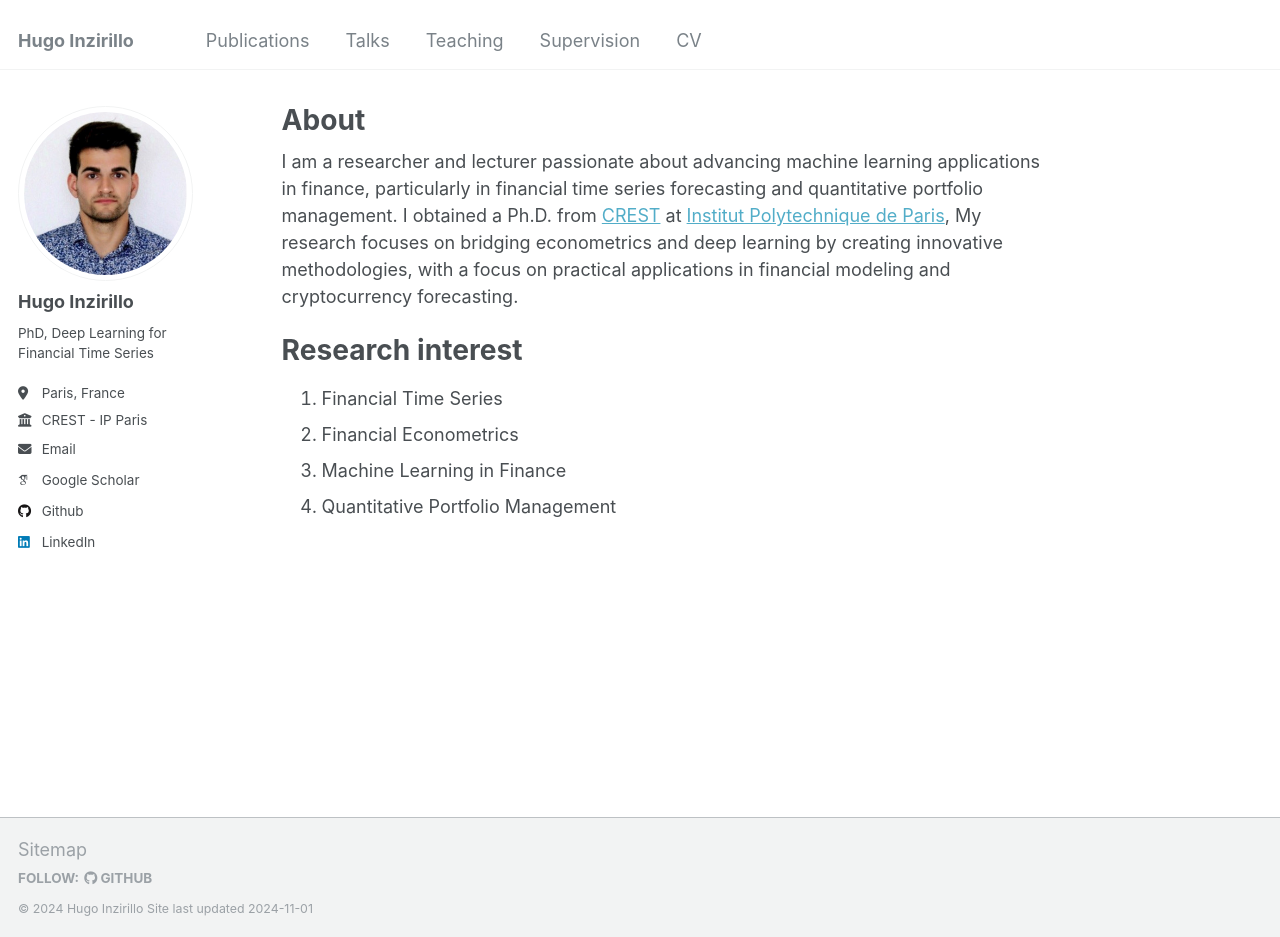
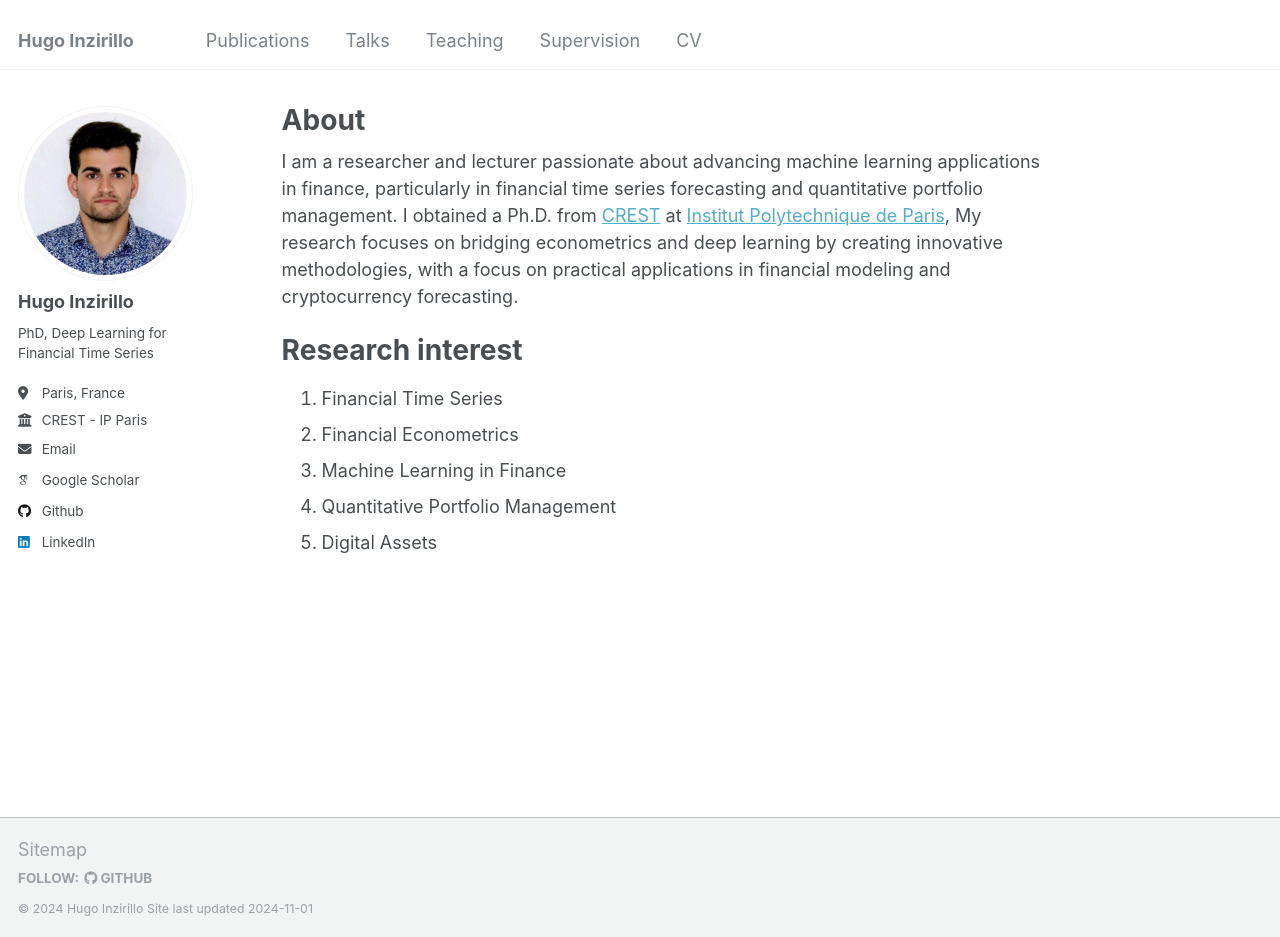
Before and after one commit to hinzirillo/hinzirillo.github.io, a Jekyll site: the page built from _pages/about.md, in a window 1280 px wide and 937 px high. Built offline with Jekyll 4.4.1, drawn with Linux system fonts in a browser that asks for light colours; some web fonts are replaced.

Commit message:
update CV

```diff
--- a/_pages/about.md
+++ b/_pages/about.md
@@ -15,3 +15,4 @@ Research interest
 2. Financial Econometrics
 3. Machine Learning in Finance
 4. Quantitative Portfolio Management
+5. Digital Assets
```
Also changed, not shown: 1 other file.
